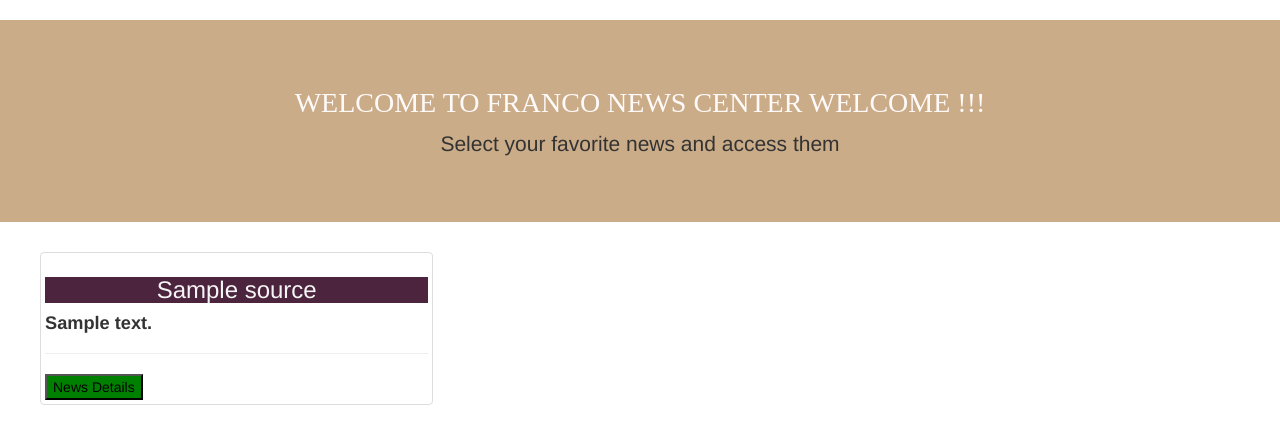
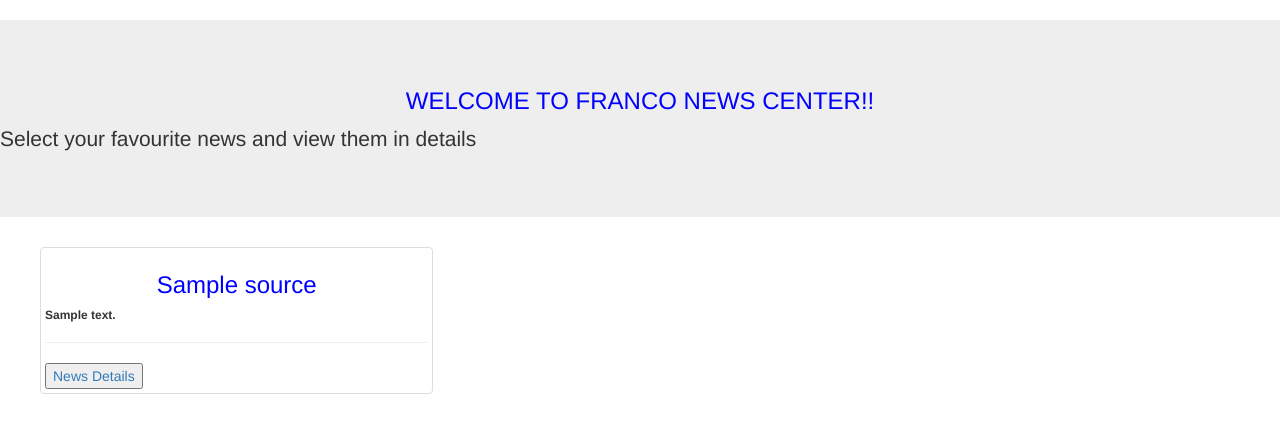
Before and after one commit to FrancisSakwa89/News-highlights, a Python web app: template app/templates/index.html in a window 1280 px wide. Shown: the part 52-496 px from the top of the page. Run offline with Jinja, Linux system fonts and the light colour scheme; the template is opened without the code that fills it: most values are stand-ins (such as "Sample title", 1, 10 or a date in 2020); some libraries are stand-ins or nearby versions.

Commit message:
deleted unnecessary files from inde.html file including doctype.html

```diff
--- a/app/static/css/index.css
+++ b/app/static/css/index.css
@@ -1,6 +1,4 @@
 h3{
-     color: deeppink;
+     color: blue;
+     text-align: center;
 }
-.panel{
-     background-color: beige;
-}
--- a/app/templates/fourOwfour.html
+++ b/app/templates/fourOwfour.html
@@ -1,5 +1,5 @@
 {% extends 'base.html'%}
 
 {% block content %}
-<img src="https://encrypted-tbn0.gstatic.com/images?q=tbn:ANd9GcTF9lLBrtNDhp091WeRX4kTI6r5xQ-RQ51fnxbJfpefQwYINLHk" height="600px" width="1360px" alt="">
+<img src="https://encrypted-tbn0.gstatic.com/images?q=tbn:ANd9GcTF9lLBrtNDhp091WeRX4kTI6r5xQ-RQ51fnxbJfpefQwYINLHk" height="600px" width="800px" alt="">
 {% endblock %}
--- a/app/templates/index.html
+++ b/app/templates/index.html
@@ -1,38 +1,21 @@
-<!DOCTYPE html>
-<html>
+{% extends 'base.html'%}
+{% import 'macros.html' as macro%}
 
-<head>
-    <meta charset="utf-8"> {% if title %}
-    <title> {{ title }}</title>
-    {% else %}
-    <title> Welcome to the best News Site </title>
-    {% endif %}
-</head>
-{% extends 'base.html'%} {% import 'macros.html' as macro%}
-
-<body>
-
-  <!-- Styles block -->
 
 {% block styles%}
     {{ super() }}
     <link rel="stylesheet" href="{{url_for('static',filename='css/index.css')}}">
 {% endblock %}
 
-   <!-- Content block -->
+{% block content %}
 
-    {% block content %}
-    <div class="jumbotron" style="background-color:#CBAC88;" >
-        <h3 style="text-align:center;font-family: notable;font-size: 2em;color: snow;">WELCOME TO FRANCO NEWS CENTER WELCOME !!!</h3>
-        <p style="text-align:center;">Select your favorite news and access them</p>
+    <div class="jumbotron">
+    <h3>WELCOME TO FRANCO NEWS CENTER!!</h3>
+    <p>Select your favourite news and view them in details</p>
     </div>
+
 
     <ul>
     {{ macro.displaySourceList(news) }}
     </ul>
 {% endblock%}
-</body>
-
-</html>
-
-    </div>
--- a/app/templates/macros.html
+++ b/app/templates/macros.html
@@ -3,12 +3,12 @@
     {% for new in news_list %}
     <div class="col-md-4">
         <div class="thumbnail">
-            <div class="card-header" style="background-color: #4D243D;" >
-                <h3 style="text-align:center; color:whitesmoke;">{{ new.source}}</h3>
+            <div class="card-header">
+                <h3>{{ new.source}}</h3>
             </div>
-            <h6 style="font-size: 1.3em; background-image: url("https://encrypted-tbn0.gstatic.com/images?q=tbn:ANd9GcSYdVIQhD-mS-aJVck44dBJjHZj-oYYkV48IRKY8gEKd_0p3DLzcQ");"><b>{{ new.description }}</b></h6>
+            <h6><b>{{ new.description }}</b></h6>
             <hr>
-            <a href="/news/{{new.id}}"><button style = "color:black;background-color:green;">News Details</button></a>
+            <a href="/news/{{new.id}}"><button >News Details</button></a>
         </div>
     </div>
 
@@ -19,7 +19,7 @@
     {% for article in articles_list %}
 
     <div class="col-md-3">
-        <div class="thumbnail" style="padding:10px;">
+        <div class="thumbnail">
             <div class="card-header-default">
 
             </div>
@@ -37,4 +37,14 @@
         </div>
     </div>
 </div>
-{% endfor %} {% endmacro %}
+<!-- Displaying reviews macro -->
+{% macro displayReviews(review_list) %}
+    {% for review in review_list %}
+    <div class="col-xs-12 col-sm-4 col-md-4 col-lg-4 review-card">
+        <h2> {{ review.title}} </h2>
+        <p> {{ review.review | truncate(30) }}</p>
+    </div>
+    {% endfor %}
+{% endmacro %}
+{% endfor %}
+{% endmacro %}
--- a/app/templates/news.html
+++ b/app/templates/news.html
@@ -1,7 +1,7 @@
 {% extends 'base.html'%}
 {% import 'macros.html' as macro %}
 {% block content %}
-<div class="jumbotron" style="background-color: tomato;">
+<div class="jumbotron" >
     <h3 style="text-align:center;">TOP HEADLINES</h3>
 </div>
 
```
Also changed, not shown: app/main/views.py (+13 -0 lines), app/templates/new.review.html (added, +19 -0 lines), app/tests/models.py (+32 -0 lines), app/tests/README.md (added). Lines whose indentation alone changed are shown as unchanged.
